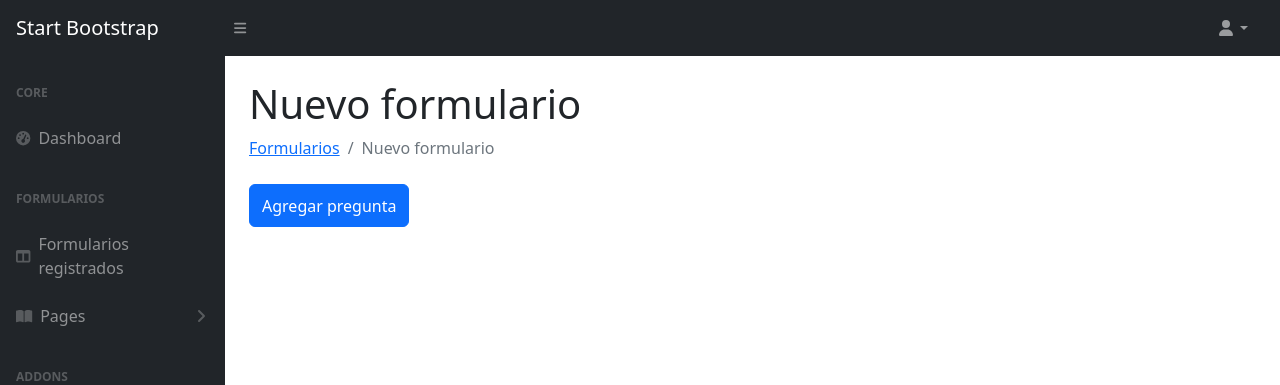
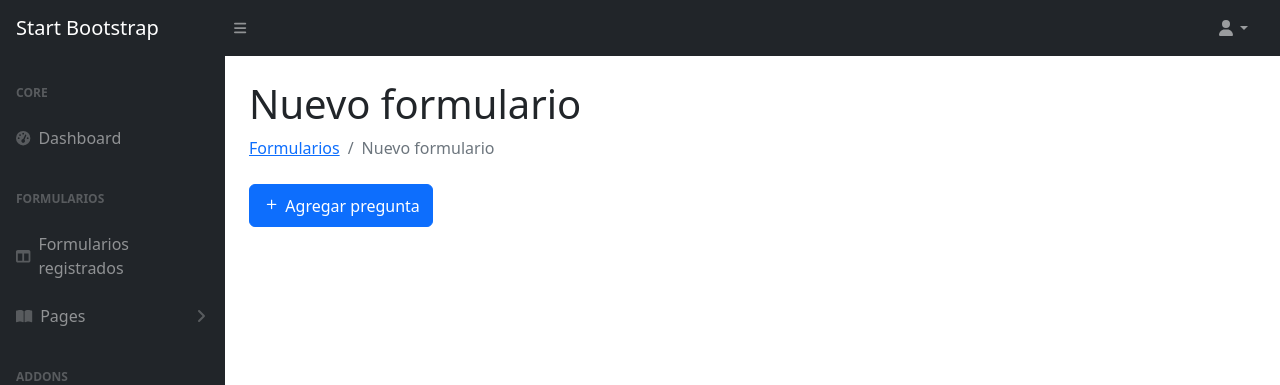
Before and after one commit to HombreLaser/poll-stats, a Flask app: template src/templates/views/administrator/forms/new.jinja in a window 1280 px wide. Shown: the top 385 px of the page. Run offline with Flask 3, Linux system fonts and the light colour scheme; the template is opened without the code that fills it, so the values that code supplies are empty; parts of the project's set-up code (start-up, migrations or seed data) failed here and were passed over; some libraries are stand-ins or nearby versions.

Commit message:
Añade íconos de bootstrap

```diff
--- a/src/templates/base/base.jinja
+++ b/src/templates/base/base.jinja
@@ -10,6 +10,7 @@
             <meta name="token" content="{{ csrf_token() }}"/>
             <title>{% block title required %}{% endblock %}</title>
             <link href={{ url_for('static', filename='css/styles.css') }} rel="stylesheet" />
+            <link href="https://cdn.jsdelivr.net/npm/bootstrap-icons@1.11.3/font/bootstrap-icons.min.css" rel="stylesheet">
             <script src="https://use.fontawesome.com/releases/v6.3.0/js/all.js" crossorigin="anonymous"></script>
         {% endblock %}
     </head>
```
